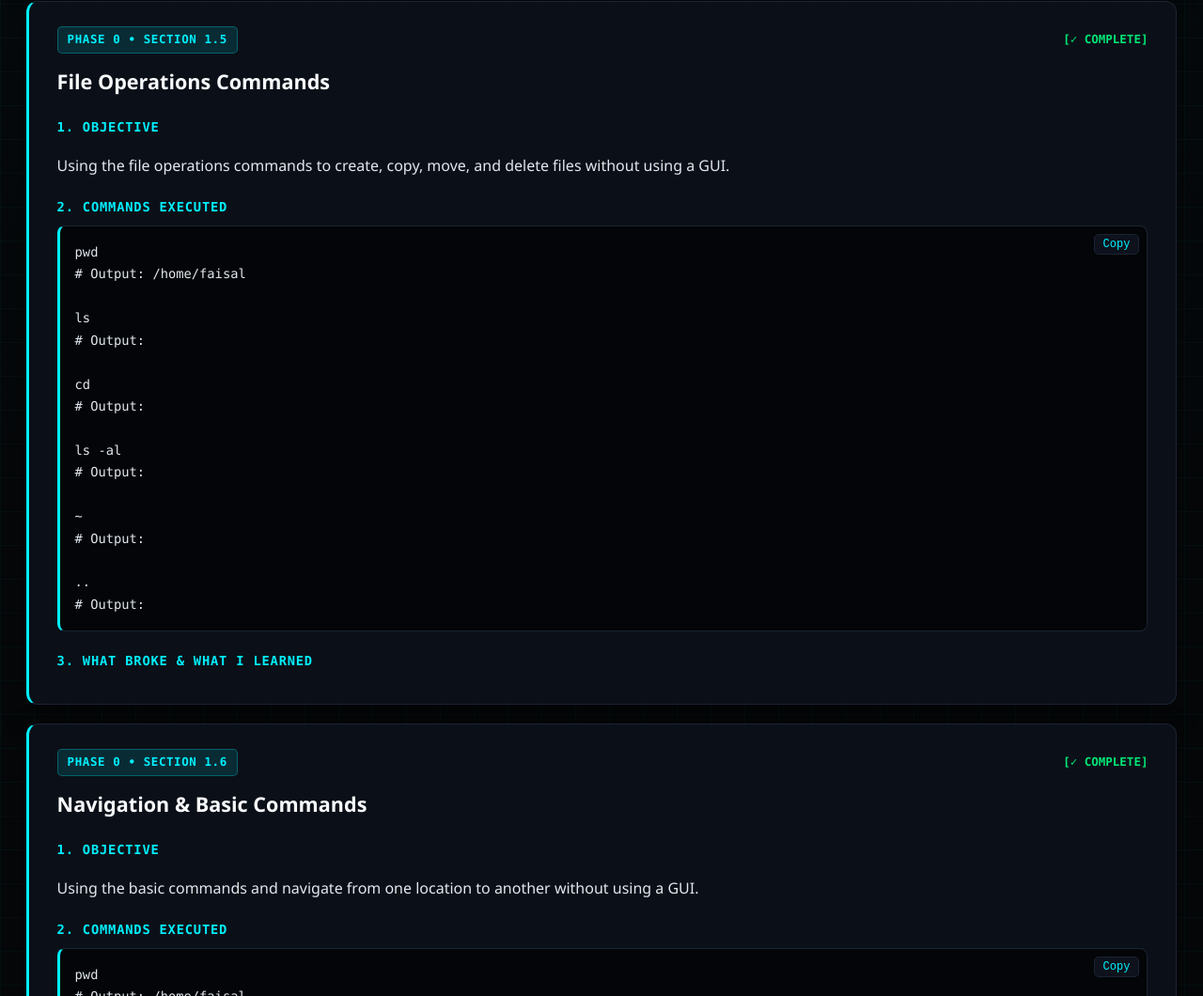
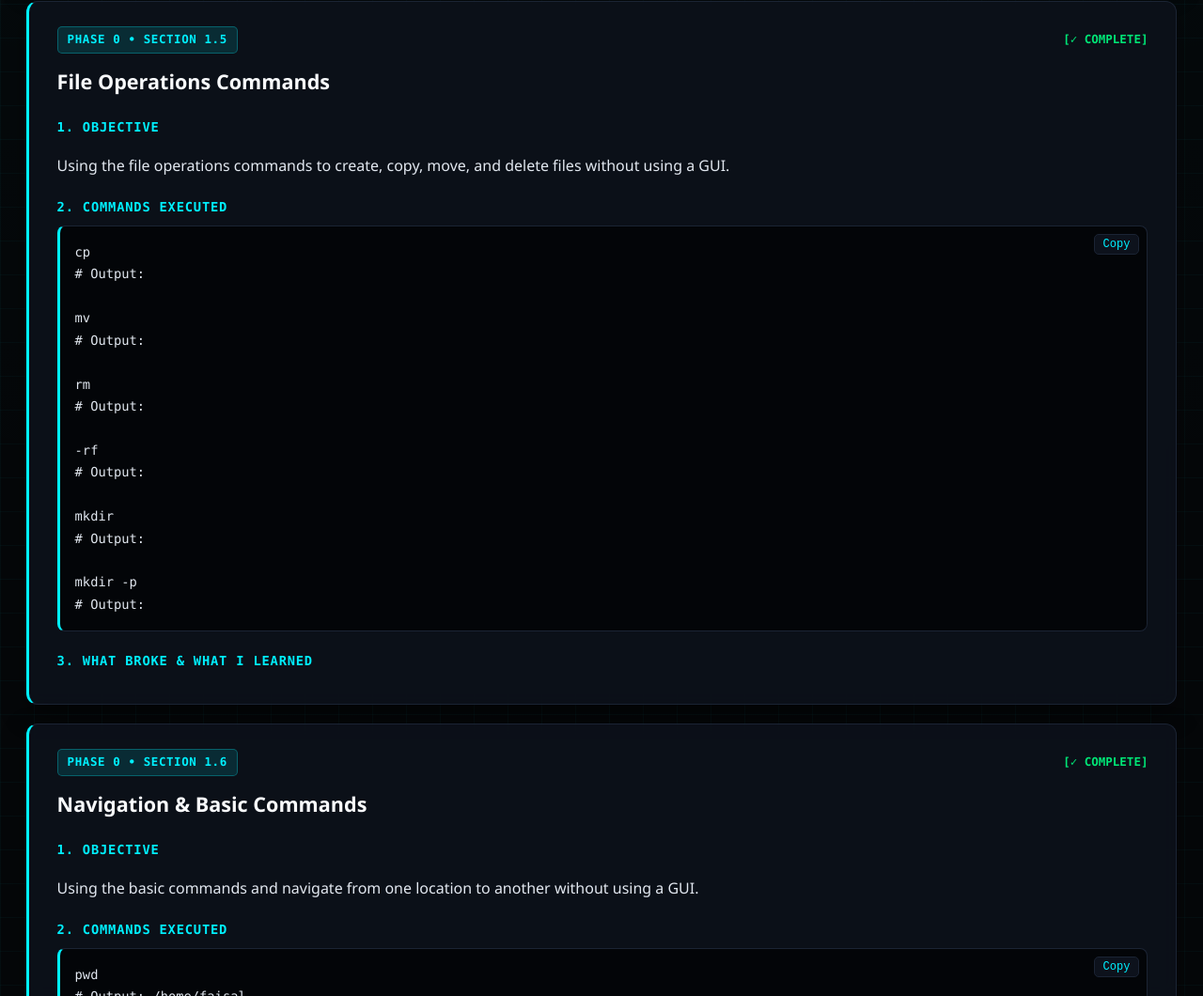
Before and after one commit to faisalbinafif/war-diary, a plain HTML site: page index.html in a window 1280 px wide. Shown: the part 3380-4440 px from the top of the page at 94% size. Drawn offline with Linux system fonts and the light colour scheme.

Commit message:
2nd update 1.5

```diff
--- a/index.html
+++ b/index.html
@@ -635,22 +635,22 @@ tail text1.txt
       <p>Using the file operations commands to create, copy, move, and delete files without using a GUI.</p>
 
       <h3>2. Commands Executed</h3>
-      <pre><code>pwd
-# Output: /home/faisal
-
-ls
+      <pre><code>cp
 # Output:
 
-cd
+mv
 # Output:
 
-ls -al
+rm
 # Output:
 
-~
+-rf
 # Output:
 
-..
+mkdir
+# Output:
+
+mkdir -p
 # Output:
 </code></pre>
 
```
